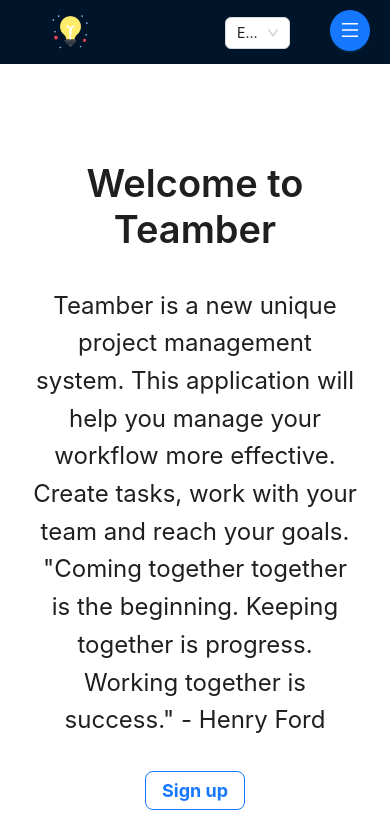
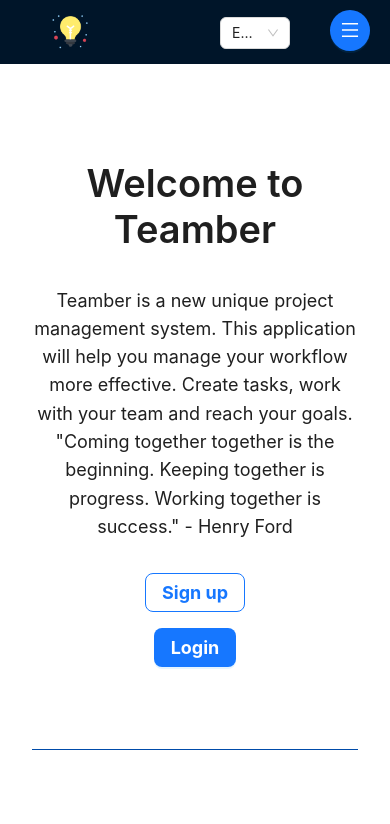
Before and after one commit to romababok/project-management-app, a React (Create React App) app: page / in a window 390 px wide. Shown: the top 824 px of the page. Built offline with nearby package versions, Linux system fonts and the light colour scheme.

Commit message:
feat: upgrade styles

```diff
--- a/src/components/header/header.module.scss
+++ b/src/components/header/header.module.scss
@@ -130,7 +130,7 @@ $switcher-color: #1890ff;
 }
 .language__block,
 .language__blockToken{
-    width: 65px;
+    width: 70px;
 }
 .language__block{
   position: absolute;
@@ -140,7 +140,7 @@ $switcher-color: #1890ff;
 .language__blockToken{
   position: absolute;
   top: 17px;
-  right: 500px;
+  right: 510px;
 }
 @media (max-width: 900px) {
   .language__block{
--- a/src/pages/profile/profile.module.scss
+++ b/src/pages/profile/profile.module.scss
@@ -11,7 +11,7 @@ $profile-color: #bedaf8de;
     min-height: 70vh;
     background-color: #fff;
     background-image: url(../../assets/images/solving-problem.jpg);
-    background-size: 550px 350px;
+    background-size: 500px 300px;
     background-position: left bottom;
     background-repeat: no-repeat;
     .skeleton {
@@ -24,7 +24,7 @@ $profile-color: #bedaf8de;
         width: 350px;
     }
     .tasks{
-        margin-top: 1rem;
+        margin-top: 2rem;
         margin-bottom: 3rem;
         .tasks__list{
             height: 290px;
--- a/src/pages/welcome/welcome-page.module.scss
+++ b/src/pages/welcome/welcome-page.module.scss
@@ -10,7 +10,7 @@ $border-color: #40a9ff;
 }
 
 .welcome__block {
-    padding: 3rem 0 8rem 0;
+    padding: 3rem 0 6rem 0;
     background-image: url(../../assets/images/main-image.jpg);
     background-repeat: no-repeat;
     background-size: 700px 500px;
@@ -28,14 +28,14 @@ $border-color: #40a9ff;
         background-position: right bottom;
     }
 }
-@media (max-width: 1000px) {
+@media (max-width: 1100px) {
     .welcome__block {
-        background-position: right bottom;
+        background-size: 500px 300px;
     }
 }
-@media (max-width: 950px) {
+@media (max-width: 970px) {
     .welcome__block {
-        padding: 1rem 0 8rem 0;
+        padding: 1rem 0 9rem 0;
         background-size: 500px 300px;
         background-position: center bottom;
     }
@@ -100,6 +100,9 @@ $border-color: #40a9ff;
     .welcome__col{
         .welcome__buttons {
             flex-direction: column;
+        }
+        .welcome__text{
+            font-size: 18px;
         }
     }
 }
```
